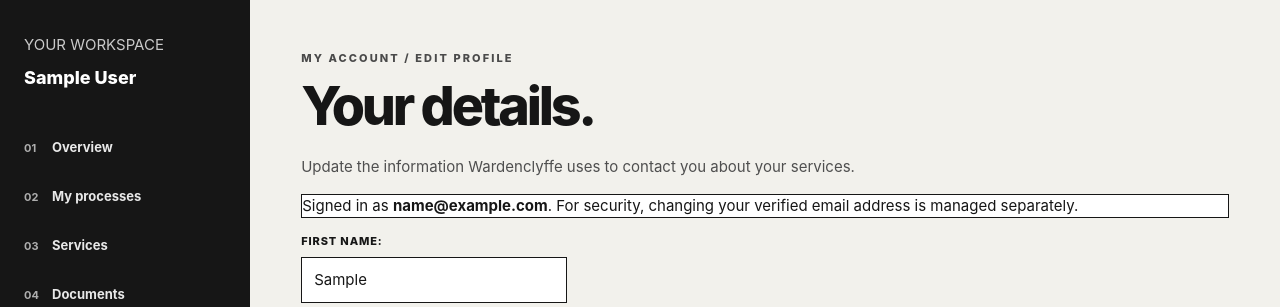
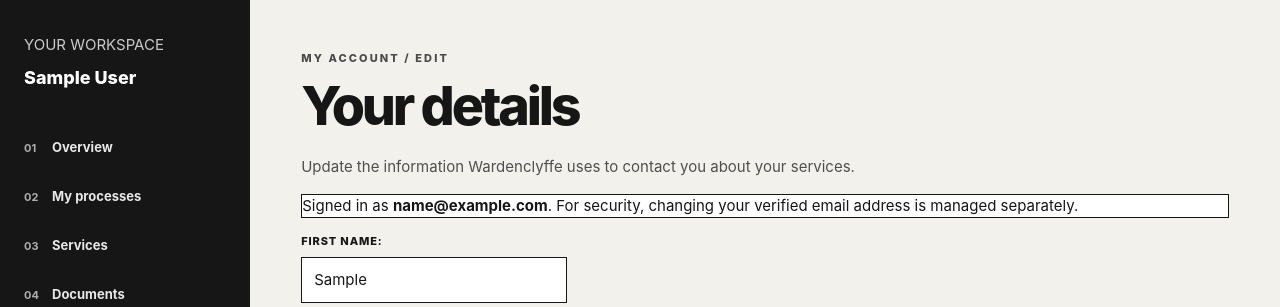
Before and after one commit to gfswardenclyffe/software_engineeringfall2026, a Django app: page /profile/edit/ in a window 1280 px wide. Shown: the part 88-395 px from the top of the page. Run offline with Django 5.2, Linux system fonts and the light colour scheme; the visitor is signed in with stand-in values (Sample User, id 1); parts of the project's set-up code (start-up, migrations or seed data) failed here and were passed over.

Commit message:
Restore editable profile spacing and localized page labels

```diff
--- a/portal/templates/portal/profile_edit.html
+++ b/portal/templates/portal/profile_edit.html
@@ -1,16 +1,16 @@
-{% extends "portal/workspace_base.html" %}{% block title %}Edit profile · Galiel{% endblock %}{% block content %}
-<div class="eyebrow">My account / Edit profile</div><h1>Your details.</h1><p class="sub">Update the information Wardenclyffe uses to contact you about your services.</p>
+{% extends "portal/workspace_base.html" %}{% load galiel_ui %}{% block title %}Edit profile · Galiel{% endblock %}{% block content %}
+<div class="eyebrow">{% ui "My account" %} / {% ui "Edit" %}</div><h1>{% ui "Your details" %}</h1><p class="sub">Update the information Wardenclyffe uses to contact you about your services.</p>
 <div class="notice">Signed in as <strong>{{ user.email }}</strong>. For security, changing your verified email address is managed separately.</div>
-<form method="post">{% csrf_token %}{{ form.non_field_errors }}
+<form method="post" class="galiel-profile-form">{% csrf_token %}{{ form.non_field_errors }}
 <div class="fields-two"><p>{{ form.first_name.label_tag }}{{ form.first_name }}{{ form.first_name.errors }}</p><p>{{ form.last_name.label_tag }}{{ form.last_name }}{{ form.last_name.errors }}</p></div>
 <p>{{ form.phone.label_tag }}{{ form.phone }}{{ form.phone.errors }}</p>
 <div class="fields-two"><p>{{ form.company.label_tag }}{{ form.company }}{{ form.company.errors }}</p><p>{{ form.tax_id.label_tag }}{{ form.tax_id }}{{ form.tax_id.errors }}</p></div>
-<h2 >Address</h2>
+<h2>{% ui "Address" %}</h2>
 {% if user.profile.address and not user.profile.street %}<div class="notice">Previously saved address: {{ user.profile.address }}. Please enter its details in the separate fields below when convenient.</div>{% endif %}
 <div class="fields-two"><p>{{ form.street.label_tag }}{{ form.street }}{{ form.street.errors }}</p><p>{{ form.street_number.label_tag }}{{ form.street_number }}{{ form.street_number.errors }}</p></div>
 <p>{{ form.unit.label_tag }}{{ form.unit }}{{ form.unit.errors }}</p>
 <div class="fields-two"><p>{{ form.city.label_tag }}{{ form.city }}{{ form.city.errors }}</p><p>{{ form.state_region.label_tag }}{{ form.state_region }}{{ form.state_region.errors }}</p></div>
 <div class="fields-two"><p>{{ form.postal_code.label_tag }}{{ form.postal_code }}{{ form.postal_code.errors }}</p><p>{{ form.country.label_tag }}{{ form.country }}{{ form.country.errors }}</p></div>
 <p>{{ form.preferred_language.label_tag }}{{ form.preferred_language }}{{ form.preferred_language.errors }}</p>
-<button class="action" type="submit">Save changes →</button></form><p class="links"><a href="{% url 'profile' %}">← Cancel and return to profile</a></p>
+<button class="action" type="submit">{% ui "Save changes" %} →</button></form><p class="links"><a href="{% url 'profile' %}">← Cancel and return to profile</a></p>
 {% endblock %}
```
